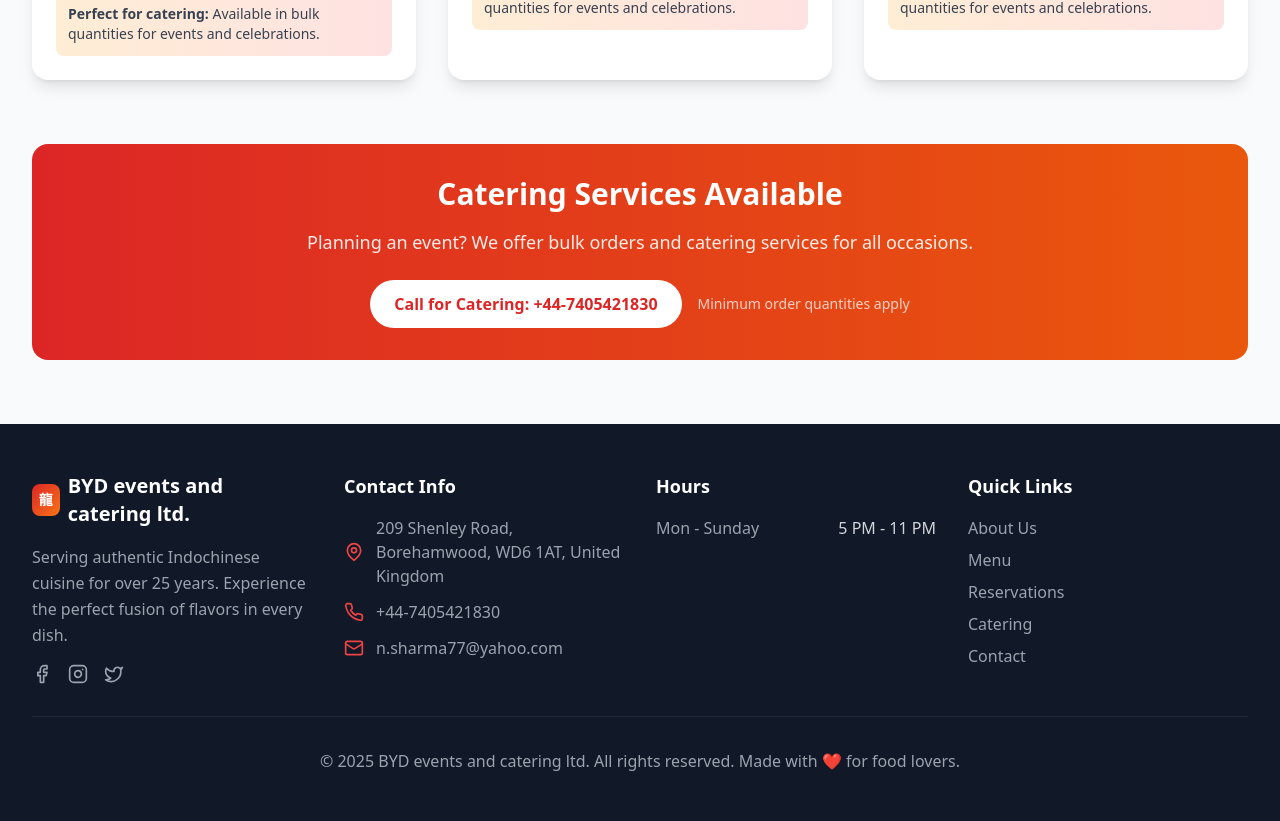
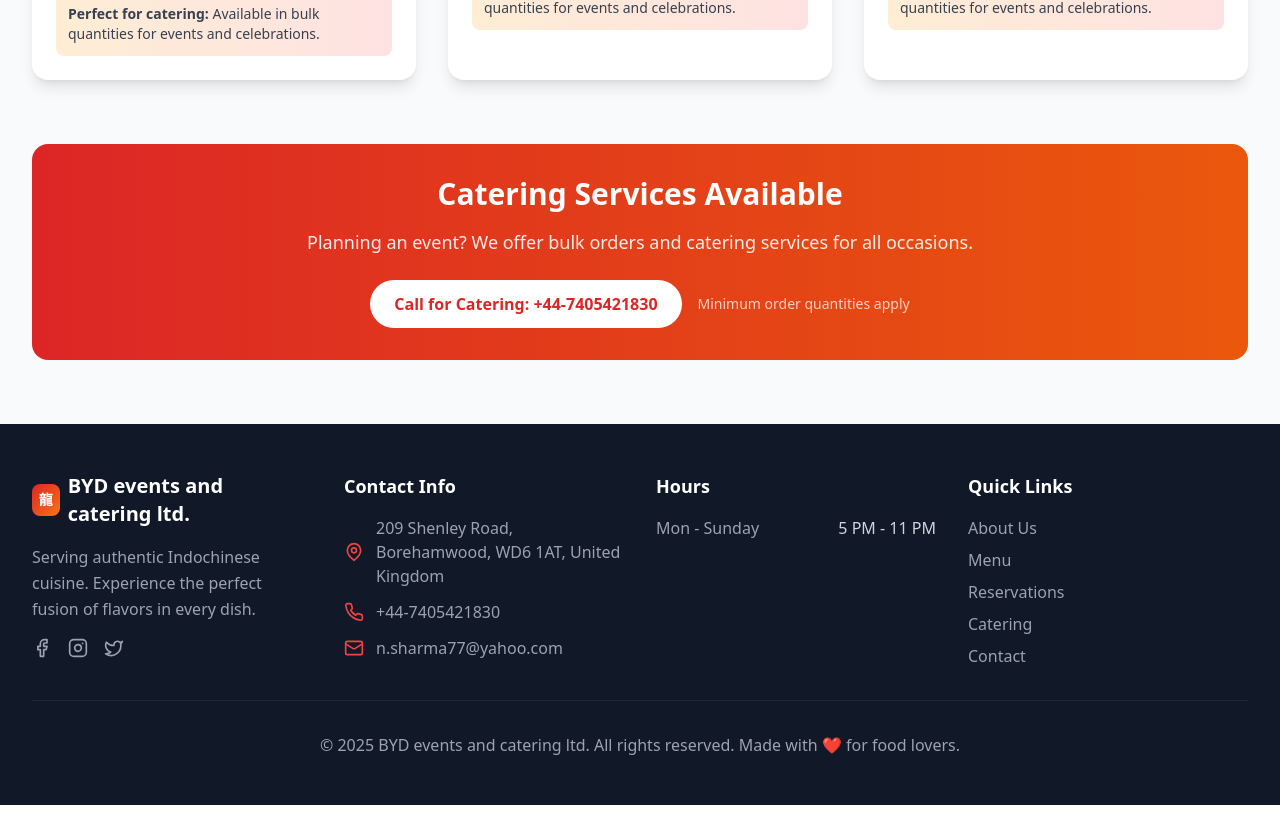
Before and after one commit to damancodes/indochinese, a React (Vite) app: page /indo-catering in a window 1280 px wide. Shown: the part 1326-2147 px from the top of the page. Built offline with nearby package versions, Linux system fonts and the light colour scheme.

Commit message:
removed 25 years

```diff
--- a/src/components/About.tsx
+++ b/src/components/About.tsx
@@ -6,11 +6,11 @@ const features = [
     title: "Award Winning",
     description: "Recognized for excellence in authentic Indochinese cuisine"
   },
-  {
-    icon: Clock,
-    title: "25 Years Legacy",
-    description: "Serving the community with traditional recipes since 1999"
-  },
+  // {
+  //   icon: Clock,
+  //   title: "25 Years Legacy",
+  //   description: "Serving the community with traditional recipes since 1999"
+  // },
   {
     icon: Heart,
     title: "Made with Love",
--- a/src/components/Footer.tsx
+++ b/src/components/Footer.tsx
@@ -15,7 +15,7 @@ const Footer = () => {
               <span className="text-xl font-bold">BYD events and catering ltd.</span>
             </div>
             <p className="text-gray-400 mb-4 leading-relaxed">
-              Serving authentic Indochinese cuisine for over 25 years. Experience the perfect
+              Serving authentic Indochinese cuisine. Experience the perfect
               fusion of flavors in every dish.
             </p>
             <div className="flex space-x-4">
```
